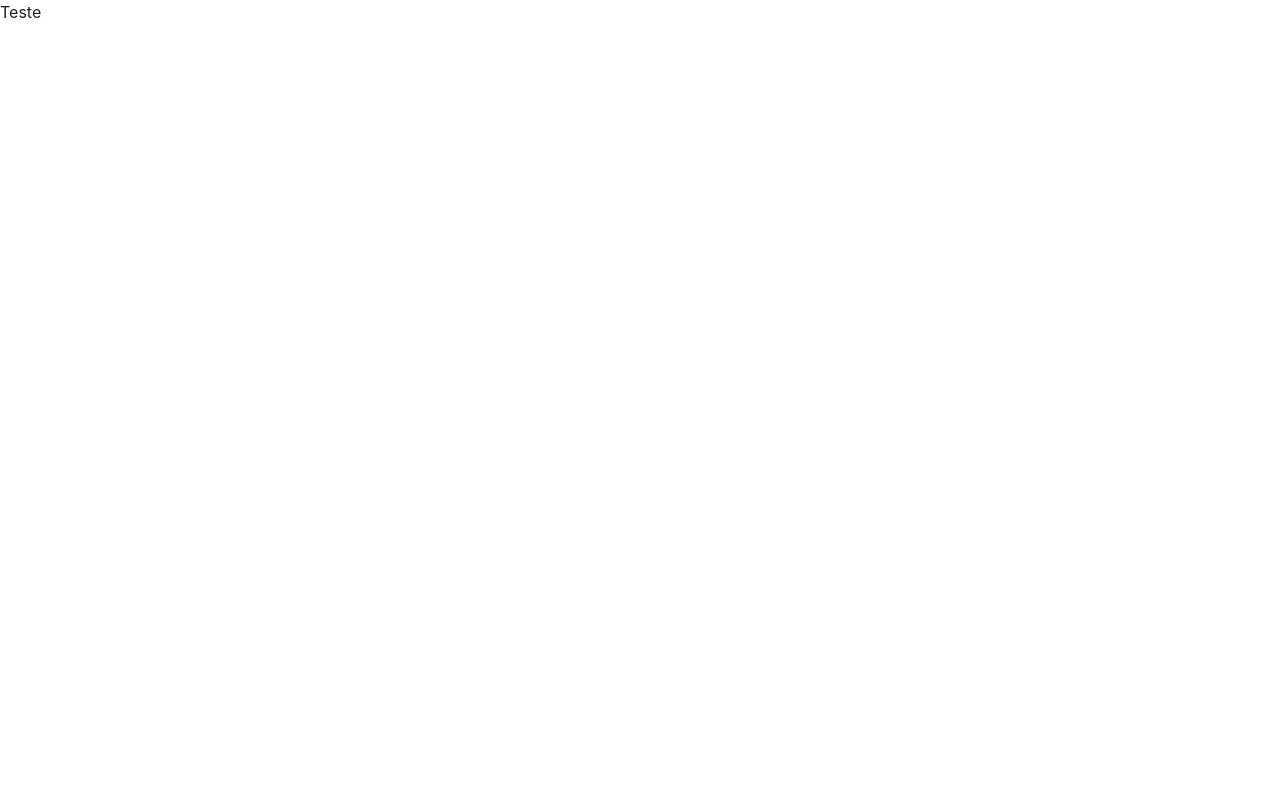
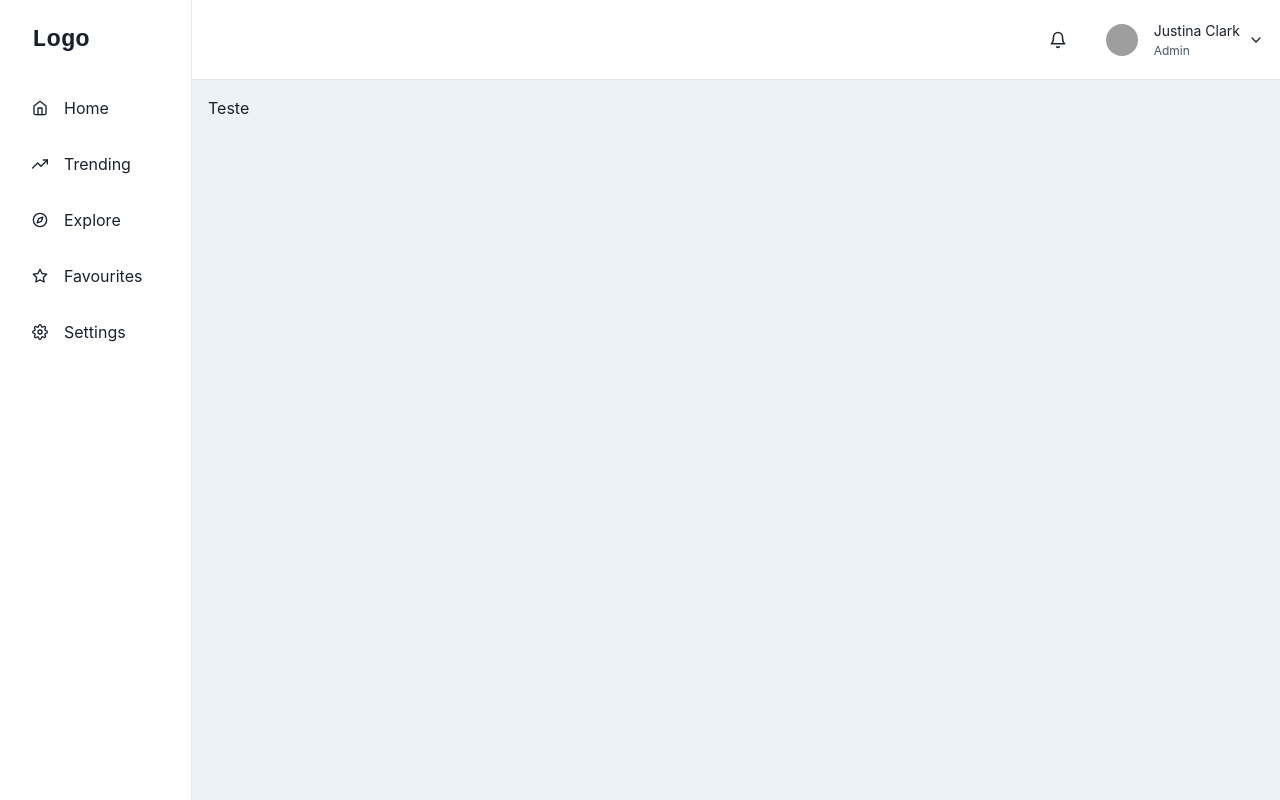
Before and after one commit to Lucasl3/academic-front, a React (Create React App) app: page / in a window 1280 px wide. Built offline with nearby package versions, Linux system fonts and the light colour scheme; grey boxes are pictures that could not be loaded.

Commit message:
feat: use template page

```diff
--- a/src/App.tsx
+++ b/src/App.tsx
@@ -1,16 +1,18 @@
 import React from 'react'
 import { BrowserRouter, Routes, Route, Navigate } from 'react-router-dom'
 
+import TemplatePage from '@/common/Templates/TemplatePage'
 import SidebarContextProvider from '@/contexts/SidebarContext'
 import Home from '@/pages/Home'
-
 class App extends React.Component {
   render() {
     return (
       <SidebarContextProvider>
         <BrowserRouter>
           <Routes>
-            <Route path="/" element={<Home />} />
+            <Route path="/" element={<TemplatePage />}>
+              <Route index element={<Home />} />
+            </Route>
             <Route path="*" element={<Navigate to="/" />} />
           </Routes>
         </BrowserRouter>
```
